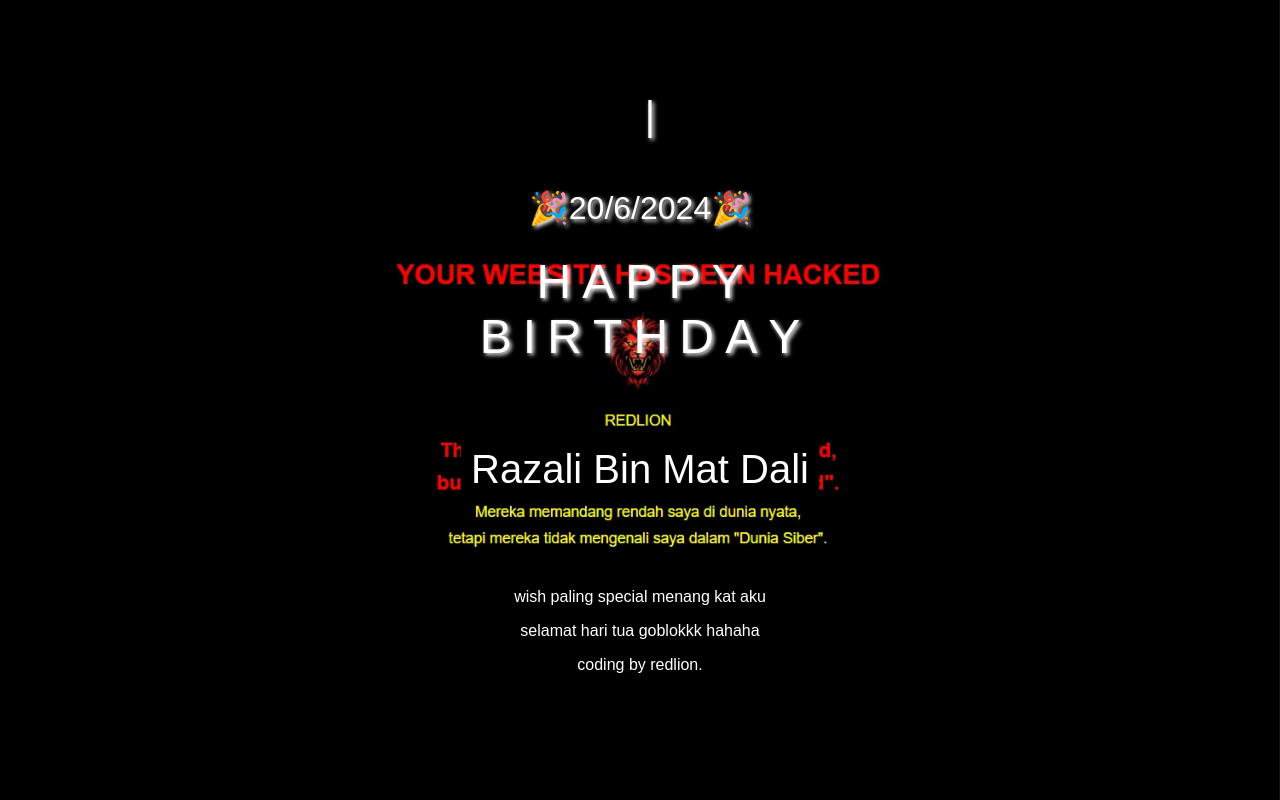
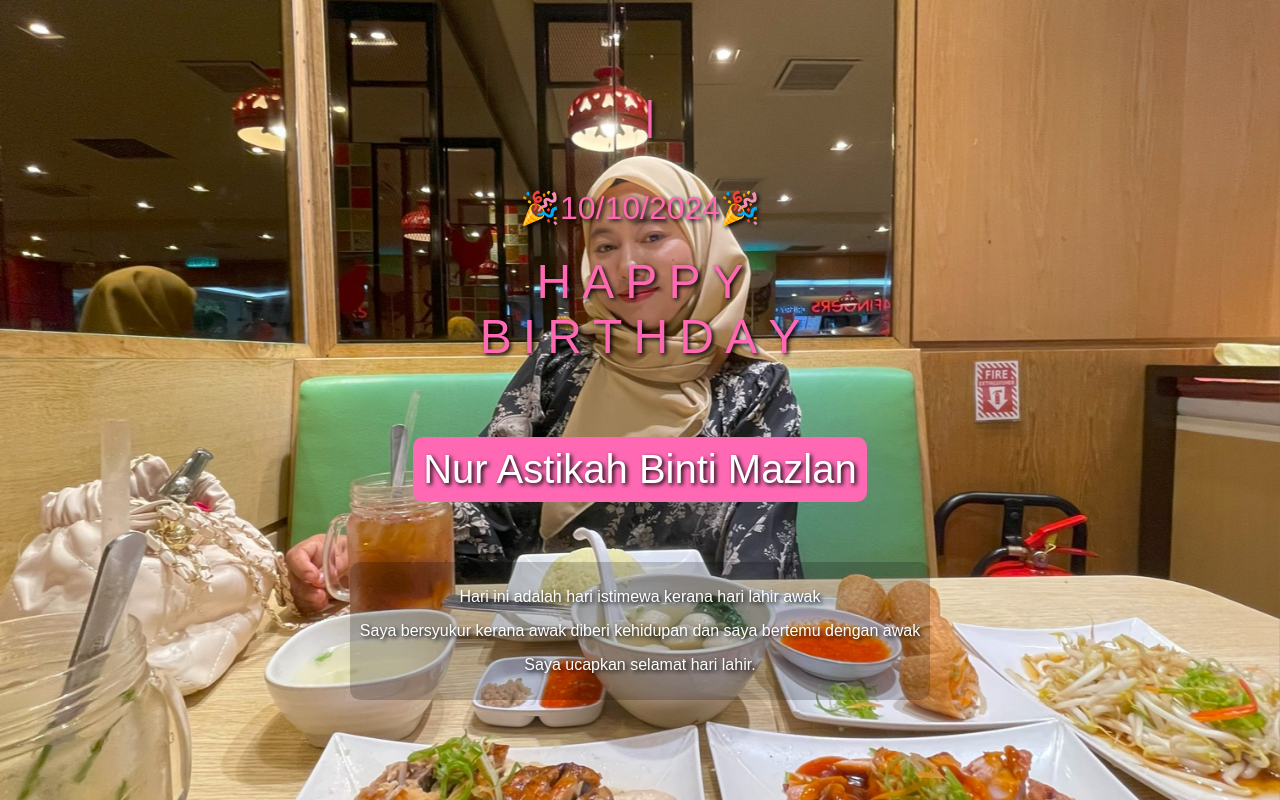
Before and after one commit to Pikachu566/kursus-kahwin-bandar-baharu, a plain HTML site: page index.html in a window 1280 px wide. Drawn offline with nearby package versions, Linux system fonts and the light colour scheme.

Commit message:
Update index.html

```diff
--- a/index.html
+++ b/index.html
@@ -1,10 +1,9 @@
 <!DOCTYPE html>
 <html lang="en">
-
 <head>
     <meta charset="UTF-8">
     <meta name="viewport" content="width=device-width, initial-scale=1.0">
-    <title>acik buka guna laptop</title>
+    <title>Happy Birthday</title>
     <style>
         body {
             margin: 0;
@@ -13,153 +12,111 @@
             flex-direction: column;
             justify-content: center;
             align-items: center;
-            background: #4682B4;
-            /* Biru Laut */
+            background: #4682B4; /* Biru Laut */
             font-family: 'Arial', sans-serif;
             overflow: hidden;
             position: relative;
             text-align: center;
-            color:#FFFFFF;
-            /* white */
+            color: #FF69B4; /* Hot Pink */
         }
-
         #bgImage {
             position: fixed;
             top: 0;
             left: 0;
             width: 100%;
             height: 100%;
-            background-image: url('Redlion.jpg');
+            background-image: url('Tikah.jpg');
             background-size: cover;
             background-position: center;
             z-index: -1;
         }
-
         #date {
             font-size: 2em;
-            color: white;
-            text-shadow: 2px 2px 4px #FFFFFF;
-            /* Hitam */
+            color: Hot Pink;
+            text-shadow: 2px 2px 4px #000000; /* Hitam */
             margin-bottom: 30px;
             padding: 10px;
-            background: rgba(0, 0, 0, 0.0);
-            /* Kotak semi-transparan hitam */
+            background: rgba(0, 0, 0, 0.0); /* Kotak semi-transparan hitam */
             border-radius: 10px;
         }
-
         .container {
             font-size: 2.5em;
-            text-shadow: 2px 2px 4px#FFFFFF;
-            /* Hitam */
-            margin-bottom: 20px;
-            /* Tambahkan margin di antara setiap kontainer */
+            text-shadow: 2px 2px 4px #000000; /* Hitam */
+            margin-bottom: 20px; /* Tambahkan margin di antara setiap kontainer */
             padding: 10px;
-            background: rgba(0, 0, 0, 0.0);
-            /* Kotak semi-transparan hitam */
+            background: rgba(0, 0, 0, 0.0); /* Kotak semi-transparan hitam */
             border-radius: 10px;
             display: inline-block;
-            text-align: center;
-            /* Center align untuk desktop */
+            text-align: center; /* Center align untuk desktop */
         }
-
         .balloon {
             display: inline-block;
             animation: float 3s ease-in-out infinite;
-            color: #FFFFFF;
-            /* Black */
-            font-size: 1.2em;
-            /* Besarkan ukuran font untuk elemen "balloon" */
+            color: #FF69B4; /* Hot Pink */
+            font-size: 1.2em; /* Besarkan ukuran font untuk elemen "balloon" */
         }
-
         .balloon:hover {
             animation-play-state: paused;
         }
-
         @keyframes float {
-
-            0%,
-            100% {
+            0%, 100% {
                 transform: translateY(0);
             }
-
             50% {
                 transform: translateY(-30px);
             }
         }
-
         #typed {
             font-size: 1.5em;
             font-weight: bold;
-            color: #FFFFFF;
-            /* Hot Pink */
+            color: #FF69B4; /* Hot Pink */
             margin-top: 20px;
-            text-shadow: 2px 2px 4px #FFFFFF;
-            /* Hitam */
+            text-shadow: 2px 2px 4px #000000; /* Hitam */
             padding: 10px;
-            background: rgba(0, 0, 0, 0.0);
-            /* Kotak semi-transparan hitam */
+            background: rgba(0, 0, 0, 0.0); /* Kotak semi-transparan hitam */
             border-radius: 10px;
             display: inline-block;
         }
-
         .text {
-            color: white;
-            /* Warna teks putih */
-            text-shadow: 2px 2px 4px black;
-            /* Shadow di sekitar huruf */
+            color: white; /* Warna teks putih */
+            text-shadow: 2px 2px 4px black; /* Shadow di sekitar huruf */
             margin-bottom: 20px;
             padding: 10px;
-            background: rgba(0, 0, 0, 0.2);
-            /* Kotak semi-transparan hitam */
+            background: rgba(0, 0, 0, 0.2); /* Kotak semi-transparan hitam */
             border-radius: 10px;
         }
-
         .highlight-box {
-            background-color: #000000;
-            /* Warna latar belakang kotak */
-            color: white;
-            /* Warna teks putih */
+            background-color: #FF69B4; /* Warna latar belakang kotak */
+            color: white; /* Warna teks putih */
             padding: 10px;
             border-radius: 10px;
             display: inline-block;
             margin-bottom: 20px;
-            text-shadow: 2px 2px 4px black;
-            /* Shadow di sekitar huruf */
+            text-shadow: 2px 2px 4px black; /* Shadow di sekitar huruf */
         }
-
         /* Media query untuk ukuran desktop */
         @media only screen and (min-width: 768px) {
             .container {
-                font-size: 2.5em;
-                /* Kecilkan ukuran font untuk desktop */
-                margin-bottom: 30px;
-                /* Menyesuaikan margin untuk desktop */
+                font-size: 2.5em; /* Kecilkan ukuran font untuk desktop */
+                margin-bottom: 30px; /* Menyesuaikan margin untuk desktop */
             }
-
             #typed {
-                font-size: 1.2em;
-                /* Kecilkan ukuran font untuk desktop */
+                font-size: 1.2em; /* Kecilkan ukuran font untuk desktop */
             }
-
             .container {
-                text-align: center;
-                /* Tetap center align untuk desktop */
+                text-align: center; /* Tetap center align untuk desktop */
             }
         }
-
         /* Media query untuk ukuran mobile */
         @media only screen and (max-width: 767px) {
             .container {
                 font-size: 2em;
-                text-align: center;
-                /* Center align untuk mobile */
+                text-align: center; /* Center align untuk mobile */
             }
-
             #typed {
                 font-size: 1em;
             }
         }
-
         /* Tautan ditekan */
         .container a:active {
             color: Pink;
@@ -167,16 +124,15 @@
     </style>
     <script src="https://cdn.jsdelivr.net/npm/typed.js@2.0.12"></script>
 </head>
-
 <body>
     <div class="container">
         <div id="typed-strings">
-            <p>KONTOLLLL</p>
+            <p>🥳🥳🥳🥳🥳</p>
         </div>
         <span id="typed"></span>
     </div>
     <div id="bgImage"></div>
-    <div id="date">🎉20/6/2024🎉</div>
+    <div id="date">🎉10/10/2024🎉</div>
     <div class="container">
         <span class="balloon">H</span>
         <span class="balloon">A</span>
@@ -195,12 +151,12 @@
         </div>
     </div>
     <div class="container">
-        <div class="highlight-box">Razali Bin Mat Dali</div>
+        <div class="highlight-box">Nur Astikah Binti Mazlan</div>
     </div>
     <div class="text">
-        <p>wish paling special menang kat aku</p>
-        <p>selamat hari tua goblokkk hahaha</p>
-        <p>coding by redlion.</p>
+        <p>Hari ini adalah hari istimewa kerana hari lahir awak</p>
+		<p>Saya bersyukur kerana awak diberi kehidupan dan saya bertemu dengan awak</p>
+		<p>Saya ucapkan selamat hari lahir.</p>
     </div>
     <script>
         var options = {
@@ -225,15 +181,15 @@
         }
         setInterval(createFirework, 500);
 
-        window.onload = function () {
+        window.onload = function() {
             var msg = new SpeechSynthesisUtterance();
-            msg.text = "Happy Birthday To Acik sugaya, Happy Birthday To Acik sugaya";
+            msg.text = "Happy Birthday To Nur Astikah Binti Mazlan.";
             msg.lang = 'ms-MY';
 
             // Menunggu hingga suara tersedia
-            speechSynthesis.onvoiceschanged = function () {
+            speechSynthesis.onvoiceschanged = function() {
                 var voices = speechSynthesis.getVoices();
-                msg.voice = voices.find(function (voice) {
+                msg.voice = voices.find(function(voice) {
                     return voice.name === 'Google Bahasa Malaysia';
                 });
 
@@ -241,11 +197,10 @@
             };
 
             // Mengaktifkan suara saat pautan ditekan di perangkat mobile
-            document.addEventListener('touchstart', function () {
+            document.addEventListener('touchstart', function() {
                 window.speechSynthesis.speak(msg);
             });
         }
     </script>
 </body>
-
 </html>
```
